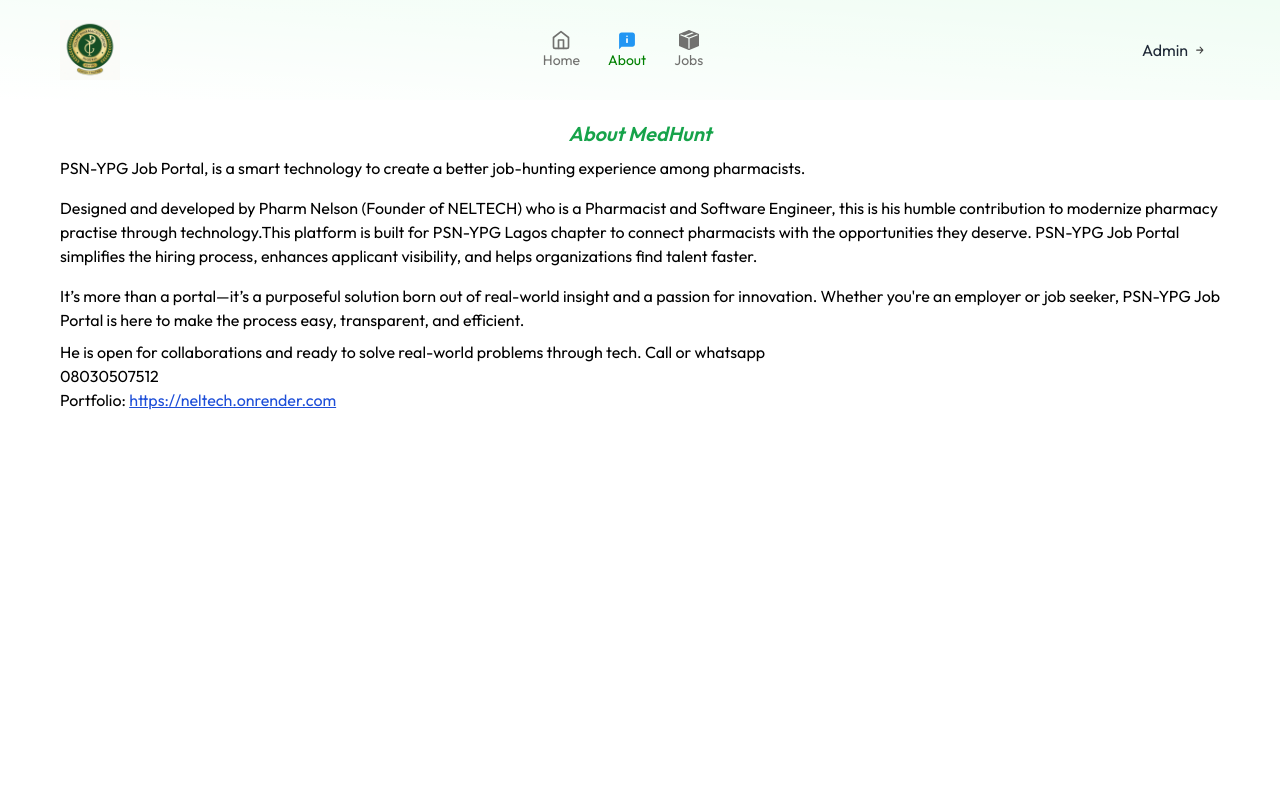
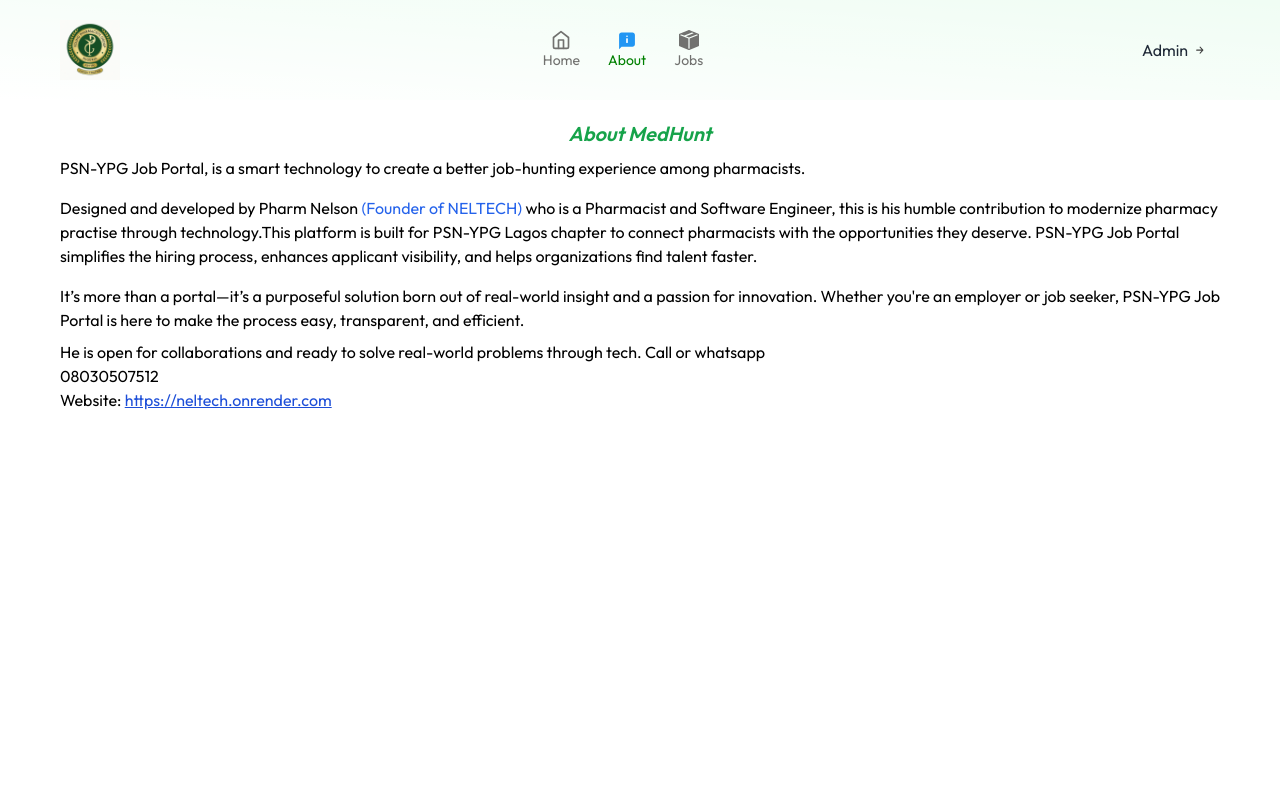
Before and after one commit to Tech041/psn-ypg, a React (Vite) app in the folder client/: page /about in a window 1280 px wide. Shown: the top 800 px of the page. Built offline with nearby package versions, Linux system fonts and the light colour scheme; no server answers.

Commit message:
edit job logo

```diff
--- a/client/src/components/JobCard.jsx
+++ b/client/src/components/JobCard.jsx
@@ -4,7 +4,7 @@
 import { FaRegClock } from "react-icons/fa6";
 import { Link } from "react-router-dom";
 
-const JobCard = ({ title, location, salary, posted, id }) => {
+const JobCard = ({ title, location, posted, id }) => {
   return (
     <Link
       to={`/job-details/${id}`}
@@ -13,8 +13,8 @@
     >
       <div className="w-[20%]">
         <img
-          src="/hiring_img.webp"
-          alt="medical_logo"
+          src="/ypg_thumb.webp"
+          alt="job_logo"
           className="w-full h-[70px]"
         />
       </div>
--- a/client/src/pages/About.jsx
+++ b/client/src/pages/About.jsx
@@ -21,13 +21,14 @@
             job-hunting experience among pharmacists.
           </p>
           <p className="py-2">
-            Designed and developed by  Pharm Nelson (Founder of NELTECH) who is a Pharmacist and
-            Software Engineer, this is his humble contribution to modernize
-            pharmacy practise through technology.This platform is built for
-            PSN-YPG Lagos chapter to connect pharmacists with the opportunities
-            they deserve. PSN-YPG Job Portal simplifies the hiring process,
-            enhances applicant visibility, and helps organizations find talent
-            faster.
+            Designed and developed by Pharm Nelson{" "}
+            <span className="text-blue-600">(Founder of NELTECH)</span> who is
+            a Pharmacist and Software Engineer, this is his humble contribution
+            to modernize pharmacy practise through technology.This platform is
+            built for PSN-YPG Lagos chapter to connect pharmacists with the
+            opportunities they deserve. PSN-YPG Job Portal simplifies the hiring
+            process, enhances applicant visibility, and helps organizations find
+            talent faster.
           </p>
           <p className="py-2">
             It’s more than a portal—it’s a purposeful solution born out of
@@ -42,7 +43,7 @@
             </h2>
             <p className="">08030507512</p>
             <p className="">
-              Portfolio:{" "}
+              Website:{" "}
               <a
                 className="underline text-blue-700"
                 href="https://neltech.onrender.com"
```
Also changed, not shown: client/public/ypg_thumb.webp (added).
